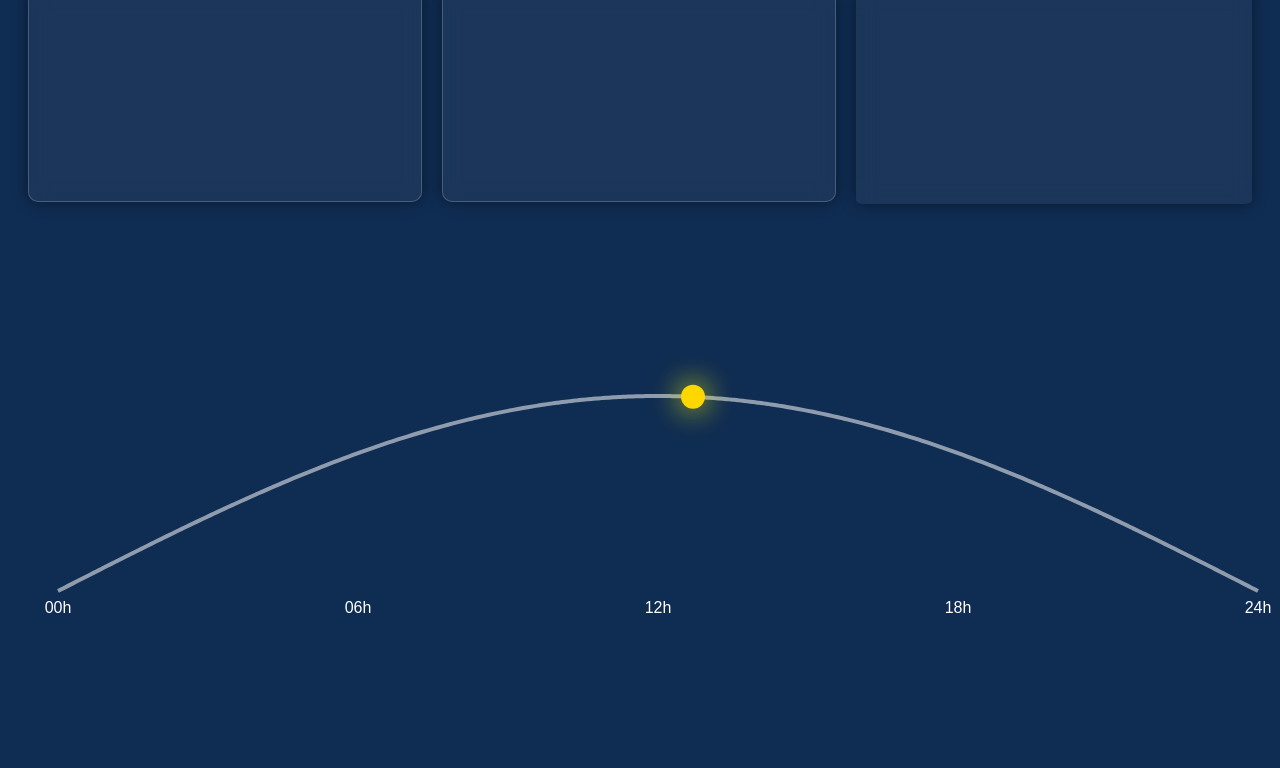
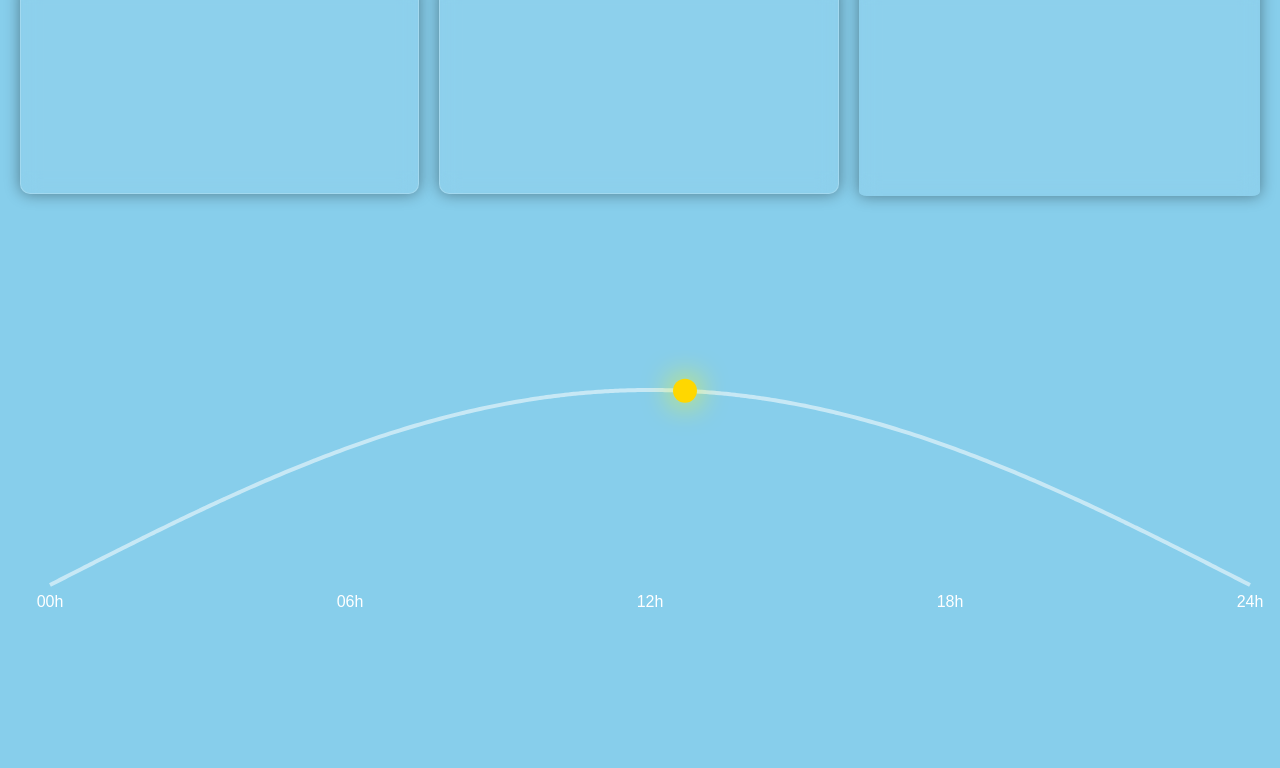
Before and after one commit to Margot-g44/Dataviz, a website: page Public/index.html in a window 1280 px wide. Shown: the part 59-827 px from the top of the page. Drawn offline with nearby package versions, Linux system fonts and the light colour scheme.

Commit message:
Ajout effet lune/soleil et fond d'écran mis à jour.

```diff
--- a/Public/animation soleil/soleil.css
+++ b/Public/animation soleil/soleil.css
@@ -5,9 +5,24 @@ body {
   text-align: center;
 }
 
+.sky-background {
+  transition: background-color 1s ease-in-out;
+  background-color: #0d1b2a;
+  height: 100vh;
+  margin: 0;
+  padding: 0;
+}
+
 .sun {
   fill: gold;
   filter: drop-shadow(0 0 15px yellow);
+}
+
+.moon {
+  fill: #ccddee;
+  stroke: #99aabb;
+  stroke-width: 2px;
+  filter: drop-shadow(0 0 10px #99aabb);
 }
 
 .curve {
--- a/Public/animation soleil/soleil.js
+++ b/Public/animation soleil/soleil.js
@@ -39,9 +39,30 @@ SVG.append("path")
 const NOW = new Date();
 const CURRENT_HOUR = NOW.getHours() + NOW.getMinutes() / 60;
 
+// Ajout une condition juste après pour savoir si c’est la nuit
+const ISNIGHT = CURRENT_HOUR < 6 || CURRENT_HOUR >= 20;
+
+// Fonction qui met à jour le fond d'écran avec l'heure.
+function updateBackground(hour) {
+  const BODY = document.body;
+
+  if (hour < 6) {
+    BODY.style.backgroundColor = "#0d1b2a";
+  } else if (hour < 20) {
+    BODY.style.backgroundColor = "#87ceeb";
+  } else if (hour < 22) {
+    BODY.style.backgroundColor = "#ff6f61";
+  } else {
+    BODY.style.backgroundColor = "#0d1b2a";
+  }
+}
+
+updateBackground(CURRENT_HOUR);
+
+
 // Création d’un cercle représentant le soleil, placé au départ à minuit (heure 0)
 const SUN = SVG.append("circle")
-  .attr("class", "sun")
+  .attr("class", ISNIGHT ? "moon" : "sun")
   .attr("r", 12)
   .attr("cx", SCALE_X(0))
   .attr("cy", SCALE_Y(0));
@@ -56,6 +77,15 @@ SUN.transition()
       const HOUR = INTERPOLATE_X(t);
       const height = Math.sin((Math.PI * HOUR) / 24);
       SUN.attr("cx", SCALE_X(HOUR)).attr("cy", SCALE_Y(height));
+
+      // Changement dynamique de classe en fonction de l'heure
+      if (HOUR < 6 || HOUR >= 20) {
+        SUN.attr("class", "moon");
+      } else {
+        SUN.attr("class", "sun");
+      }
+
+      updateBackground(HOUR);
     };
   });
 
--- a/Public/index.html
+++ b/Public/index.html
@@ -12,8 +12,8 @@
     <script defer src="https://d3js.org/d3.v7.min.js"></script>
     <script defer src="animation soleil/soleil.js"></script>
     <link rel="stylesheet" href="animation soleil/soleil.css">
-
 </head>
+<body  class="sky-background">
     <div id="time"></div>
 
   <input type="text" id="city" placeholder="Entrez une ville" />
```
